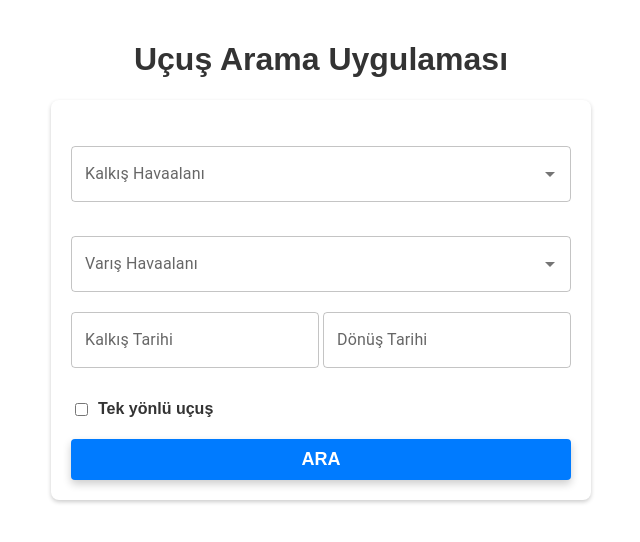
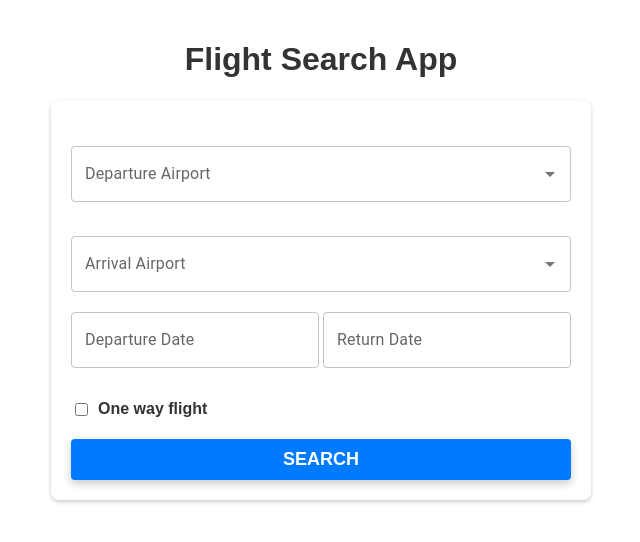
Before and after one commit to umutbrkee/flight-search-app, a React (Create React App) app: page / in a window 1280 px wide. Shown: the top 542 px of the page, without its empty margins (319-959 px from the left). Built offline with nearby package versions, Linux system fonts and the light colour scheme; no server answers.

Commit message:
Final adjustments

```diff
--- a/package.json
+++ b/package.json
@@ -24,8 +24,7 @@
     "yup": "^1.3.3"
   },
   "scripts": {
-    "start": "react-scripts start",
-    "build": "react-scripts build",
+    "start": "react-scripts --openssl-legacy-provider start",    "build": "react-scripts build",
     "test": "react-scripts test",
     "eject": "react-scripts eject"
   },
--- a/src/App.js
+++ b/src/App.js
@@ -14,7 +14,7 @@ function App() {
 
   return (
     <div className="App">
-      <h1>Uçuş Arama Uygulaması</h1>
+      <h1>Flight Search App</h1>
       <SearchForm onSearch={handleSearch} />
       {searchMade && <FlightList searchParams={searchParams} />}
     </div>
--- a/src/components/FlightList.js
+++ b/src/components/FlightList.js
@@ -111,7 +111,7 @@ const FlightList = ({ searchParams }) => {
 
   // Uygun uçuş bulunamadıysa
   if (departure.length === 0 && (searchParams.oneWay || departureReturn.length === 0)) {
-    return <Typography variant="h6" color="textSecondary">Uygun uçuş bulunamadı.</Typography>;
+    return <Typography variant="h6" color="textSecondary">No flight available.</Typography>;
   }
 
   const listStyle = {
@@ -122,26 +122,26 @@ const FlightList = ({ searchParams }) => {
 
   const getType = (flight) => {
     if (flight.departureAirport === searchParams.arrivalAirport) {
-      return "Dönüş";
+      return "Homing flight";
     } else if (flight.departureAirport === searchParams.departureAirport) {
-      return "Gidiş";
+      return "Outbound flight";
     }
   };
 
   return (
     <div className="flightListContainer">
       <FormControl margin="normal">
-      <InputLabel>Sırala</InputLabel>
+      <InputLabel>Order By</InputLabel>
           <Select
           style={{marginBottom:'5px'}}
             value={sortCriteria}
             label="Sırala"
             onChange={handleSortChange}
           >
-            <MenuItem value="price">Fiyata Göre</MenuItem>
-            <MenuItem value="departureTime">Kalkış Zamanına Göre</MenuItem>
-            <MenuItem value="arrivalTime">Varış Zamanına Göre</MenuItem>
-            <MenuItem value="duration">Süreye Göre</MenuItem>
+            <MenuItem value="price">Price</MenuItem>
+            <MenuItem value="departureTime">Departure Time</MenuItem>
+            <MenuItem value="arrivalTime">Arrival Time</MenuItem>
+            <MenuItem value="duration">Flight Duration</MenuItem>
           </Select>
         </FormControl>
       {departure.length > 0 || departureReturn.length > 0 ? (
@@ -172,7 +172,7 @@ const FlightList = ({ searchParams }) => {
           </Table>
         </TableContainer>
       ) : (
-        <Typography variant="h6" color="textSecondary">Uygun uçuş bulunamadı.</Typography>
+        <Typography variant="h6" color="textSecondary">No flight available.</Typography>
       )}
     </div>
   );
--- a/src/components/SearchForm.js
+++ b/src/components/SearchForm.js
@@ -14,15 +14,15 @@ import { LocalizationProvider } from "@mui/x-date-pickers/LocalizationProvider"
 
 
 const SearchSchema = Yup.object().shape({
-  departureAirport: Yup.string().required("Kalkış havaalanı zorunlu bir alan."),
-  arrivalAirport: Yup.string().required("Varış havaalanı zorunlu bir alan."),
-  departureDate: Yup.date().required("Kalkış tarihi zorunlu bir alan."),
+  departureAirport: Yup.string().required("Departure airpoer must be chosen."),
+  arrivalAirport: Yup.string().required("Arrival airport must be chosen."),
+  departureDate: Yup.date().required("Departure date must be chosen."),
   returnDate: Yup.date().when(['oneWay', 'departureDate'], {
     is: (oneWay, departureDate) => !oneWay && departureDate,
     then: (SearchSchema) => SearchSchema.min(
       Yup.ref('departureDate'),
-      "Dönüş tarihi, kalkış tarihinden erken olamaz."
-    ).required("Dönüş Tarihi zorunlu bir alan."),
+      "Return date can not be earlier than departure date."
+    ).required("Return date must be chosen."),
     otherwise: (SearchSchema) => SearchSchema,
   }).nullable(),
   oneWay: Yup.boolean(),
@@ -135,7 +135,7 @@ marginTop:'10px'
                   setDepartureAirport(newValue ? newValue.value : '');
                 }}
                 renderInput={(params) => (
-                  <TextField {...params} label="Kalkış Havaalanı" margin="normal" />
+                  <TextField {...params} label="Departure Airport" margin="normal" />
                 )}
               />
               <ErrorMessage name="departureAirport" component="div" style={errorStyle} />
@@ -152,7 +152,7 @@ marginTop:'10px'
                 }}
                 isOptionEqualToValue={(option, value) => option.value === value.value}
                 renderInput={(params) => (
-                  <TextField {...params} label="Varış Havaalanı" margin="normal" />
+                  <TextField {...params} label="Arrival Airport" margin="normal" />
                 )}
               />
               <ErrorMessage name="arrivalAirport" component="div" style={errorStyle} />
@@ -161,7 +161,7 @@ marginTop:'10px'
             <LocalizationProvider dateAdapter={AdapterDayjs}>
               <div style={{ marginBottom: '20px' }}>
                 <DatePicker
-                  label="Kalkış Tarihi"
+                  label="Departure Date"
                   value={values.departureDate}
                   onChange={(newValue) => {
                     setFieldValue('departureDate', newValue);
@@ -179,7 +179,7 @@ marginTop:'10px'
               {!values.oneWay && (
                 <div style={{ marginBottom: '20px' }}>
                   <DatePicker
-                    label="Dönüş Tarihi"
+                    label="Return Date"
                     value={values.returnDate}
                     onChange={(newValue) => {
                       setFieldValue('returnDate', newValue);
@@ -200,10 +200,10 @@ marginTop:'10px'
 
             <div style={checkboxContainerStyle}>
               <Field type="checkbox" name="oneWay" style={checkboxStyle} />
-              <label htmlFor="oneWay" style={{ fontWeight: '600' }}>Tek yönlü uçuş </label>
+              <label htmlFor="oneWay" style={{ fontWeight: '600' }}>One way flight </label>
             </div>
             <button type="submit" className='button'>
-              Ara
+              Search
             </button>
           </Form>
         )}
```
Also changed, not shown: 1 other file (tests, documents, lock files or other folders).
